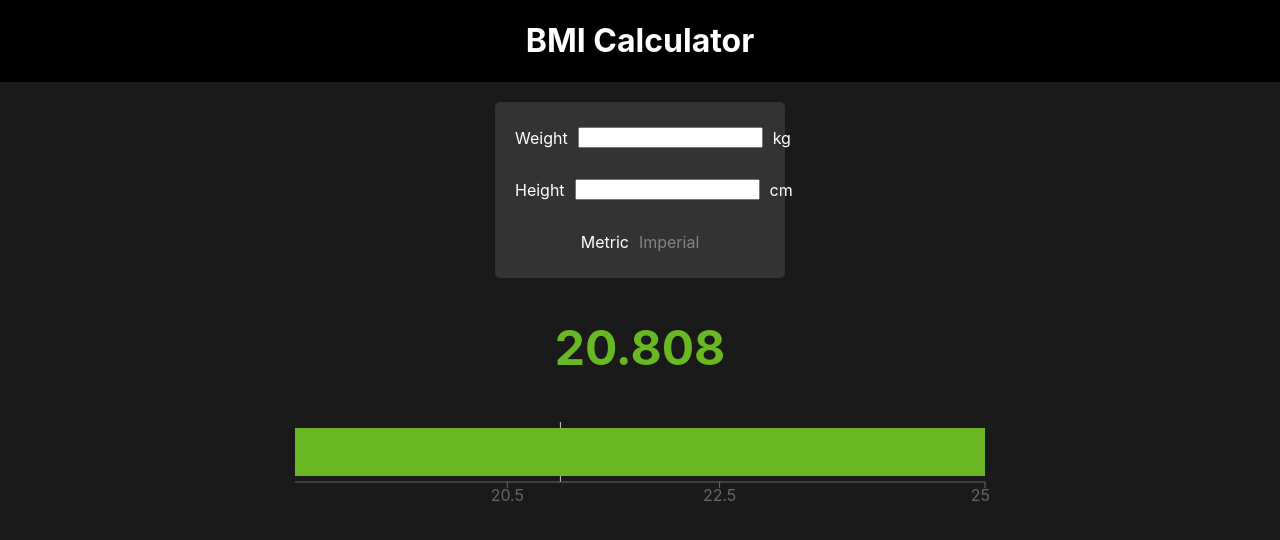
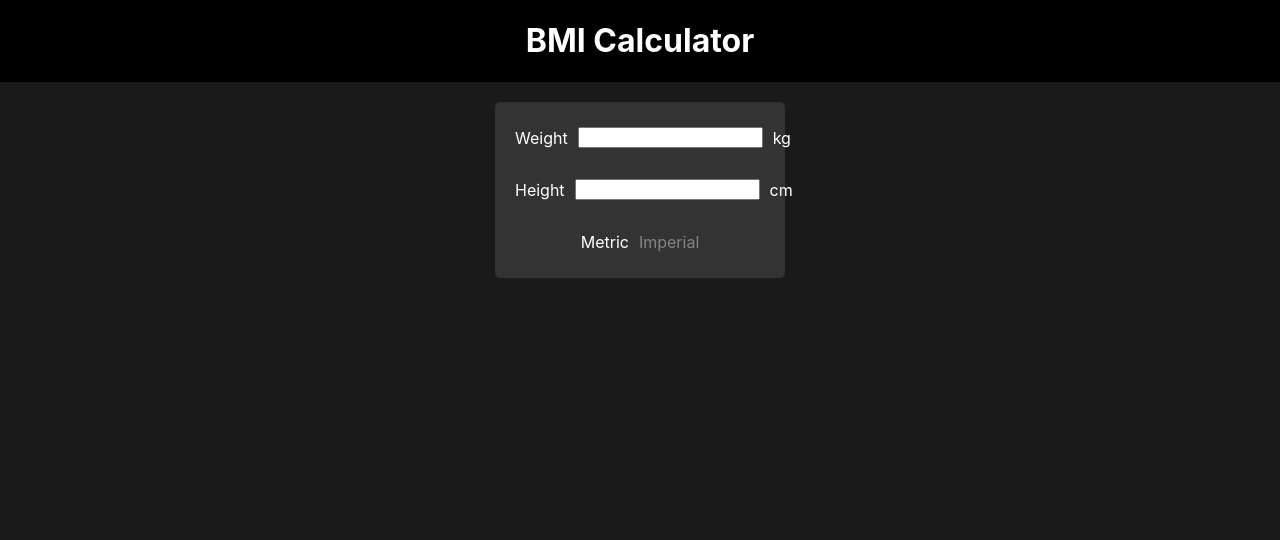
Before and after one commit to Fatih20/Better-BMI-Calculator, a React (Create React App) app: page / in a window 1280 px wide. Shown: the top 540 px of the page. Built offline with nearby package versions, Linux system fonts and the light colour scheme.

Commit message:
Null handling for result

```diff
--- a/src/components/body.js
+++ b/src/components/body.js
@@ -19,7 +19,7 @@ const Main = styled.div`
 
 
 export default function Body () {
-    const[calculation, setCalculation] = useState(20.888);
+    const[calculation, setCalculation] = useState(null);
     return (
         <Main>
             <CalculationContext.Provider value={[calculation, setCalculation]}>
--- a/src/components/form.js
+++ b/src/components/form.js
@@ -57,7 +57,7 @@ export default function Form () {
     useEffect(() => {
         setHeight("");
         setWeight("");
-        setCalculation(20.808);
+        setCalculation(null);
     }, [isMetric]);
 
     function calculateBMI(){
--- a/src/components/result.js
+++ b/src/components/result.js
@@ -21,7 +21,7 @@ const ChartContainer = styled.div`
 
 export default function Result () {
     const [calculation, setCalculation] = useCalculationContext();
-    const [bodyType, setBodyType] = useState("");
+    const [bodyType, setBodyType] = useState(null);
     const roundedCalculation = useRef(null);
     console.log(calculation);
 
@@ -51,11 +51,6 @@ export default function Result () {
     }
 
     const dataOfBodyType = {
-        "" :{
-            "lower" : 0,
-            "upper" : 0,
-            "color" : "white"
-        },
         "underweight" : {
             "lower" : 0,
             "upper" : 18.5,
@@ -83,6 +78,13 @@ export default function Result () {
         },
     }
 
+    if (calculation === null || bodyType === null){
+        return (
+            <>
+
+            </>
+        )
+    } else {
         return (
             <Main>
                 <Index color={dataOfBodyType[bodyType]["color"]}>{calculation}</Index>
@@ -97,3 +99,4 @@ export default function Result () {
             </Main>
         )
     }
+}
```
Lines whose indentation alone changed are shown as unchanged.
